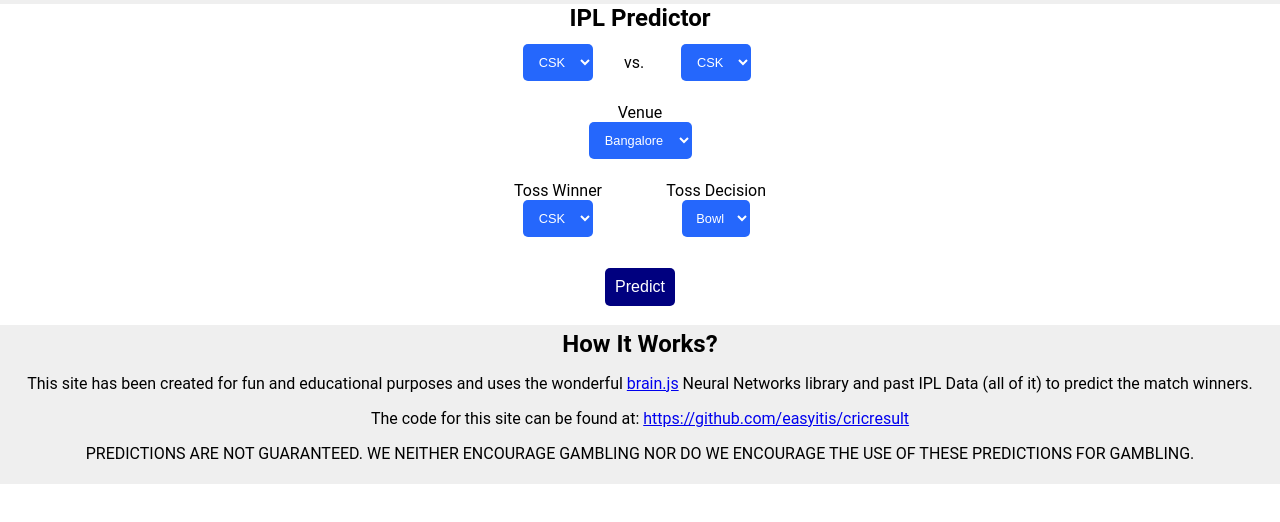
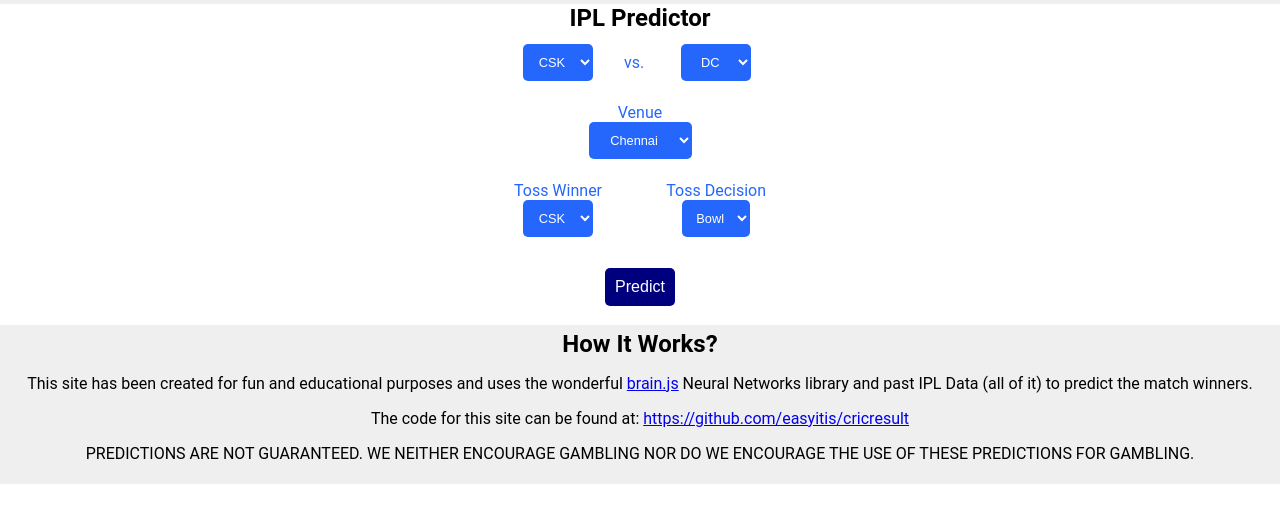
Before and after one commit to easyitis/cricresult, a plain HTML site: page index.html in a window 1280 px wide. Shown: the part 112-634 px from the top of the page. Drawn offline with Linux system fonts and the light colour scheme.

Commit message:
validations and styling

```diff
--- a/index.html
+++ b/index.html
@@ -42,8 +42,8 @@
                     <td colspan="3">Teams</td>
                 </tr> -->
                 <tr>
-                    <td><select id="team1" name="Team 1">
-                            <option value="CSK">CSK</option>
+                    <td><select id="team1" name="Team 1" onchange="checkInputs()">
+                            <option value="CSK" selected>CSK</option>
                             <option value="DC">DC</option>
                             <option value="KKR">KKR</option>
                             <option value="KXIP">KXIP</option>
@@ -53,10 +53,10 @@
                             <option value="SRH">SRH</option>
                         </select></td>
 
-                    <td>vs.</td>
-                    <td><select id="team2" name="Team 2">
+                    <td><span class="bluetext">vs.</span></td>
+                    <td><select id="team2" name="Team 2" onchange="checkInputs()">
                             <option value="CSK">CSK</option>
-                            <option value="DC">DC</option>
+                            <option value="DC" selected>DC</option>
                             <option value="KKR">KKR</option>
                             <option value="KXIP">KXIP</option>
                             <option value="MI">MI</option>
@@ -66,9 +66,10 @@
                         </select></td>
                 </tr>
                 <tr>
-                    <td colspan="3">Venue<br><select id="venue" name="Venue">
+                    <td colspan="3"><span class="bluetext">Venue</span><br><select id="venue" name="Venue"
+                            onchange="checkInputs()">
                             <option value="Venue_Bangalore">Bangalore</option>
-                            <option value="Venue_Chennai">Chennai</option>
+                            <option value="Venue_Chennai" selected>Chennai</option>
                             <option value="Venue_Delhi">Delhi</option>
                             <option value="Venue_Hyderabad">Hyderabad</option>
                             <option value="Venue_Jaipur">Jaipur</option>
@@ -79,8 +80,9 @@
                 </tr>
                 <tr>
 
-                    <td>Toss Winner<br><select id="toss" name="Toss">
-                            <option value="Toss_CSK">CSK</option>
+                    <td><span class="bluetext">Toss Winner</span><br><select id="tosswinner" name="Toss Winner"
+                            onchange="checkInputs()">
+                            <option value="Toss_CSK" selected>CSK</option>
                             <option value="Toss_DC">DC</option>
                             <option value="Toss_KKR">KKR</option>
                             <option value="Toss_KXIP">KXIP</option>
@@ -90,7 +92,7 @@
                             <option value="Toss_SRH">SRH</option>
                         </select></td>
                     <td></td>
-                    <td>Toss Decision<br><select id="tossdecision" name="Toss Decision">
+                    <td><span class="bluetext">Toss Decision</span><br><select id="tossdecision" name="Toss Decision">
                             <option value="TossDecision_Bowl">Bowl</option>
                             <option value="TossDecision_Bat">Bat</option>
                         </select></td>
@@ -98,8 +100,8 @@
                 </tr>
             </tbody>
         </table>
-
-        <br> <button onclick="checkresults()">Predict</button><br><br>
+        <span id="errortext" style="color:red;"></span>
+        <br> <button id="predictbutton" onclick="checkresults()">Predict</button><br><br>
 
         <div id="divresults" style="display:none">
             <table cellpadding="5">
```
